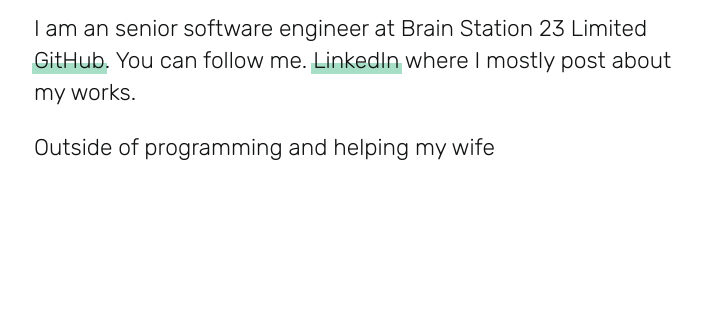
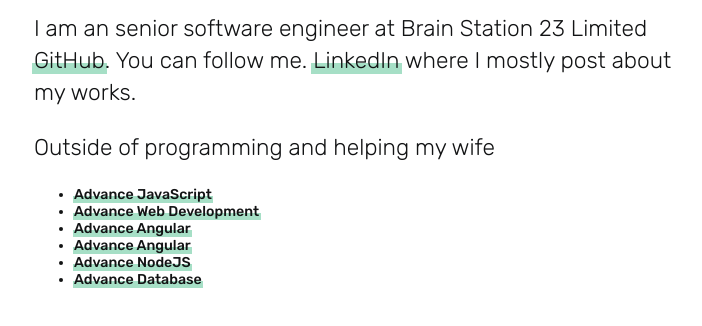
Before and after one commit to tauhidul0821/tauhidul0821.github.io, a plain HTML site: page index.html in a window 1280 px wide. Shown: the part 260-586 px from the top of the page, without its empty margins (102-804 px from the left). Drawn offline with Linux system fonts and the light colour scheme.

Commit message:
'added-all-file-for-update-and-'

```diff
--- a/index.html
+++ b/index.html
@@ -64,5 +64,14 @@
     <p>
       Outside of programming and helping my wife
     </p>
+
+    <ul>
+      <li><a href="https://tauhidul0821.github.io/advance/javaScript.html">Advance JavaScript</a></li>
+      <li><a href="https://tauhidul0821.github.io/advance/webDevelopment.html">Advance Web Development</a></li>
+      <li><a href="https://tauhidul0821.github.io/advance/angular.html">Advance Angular</a></li>
+      <li><a href="https://tauhidul0821.github.io/advance/reactJs.html">Advance Angular</a></li>
+      <li><a href="https://tauhidul0821.github.io/advance/nodeJs.html">Advance NodeJS</a></li>
+      <li><a href="https://tauhidul0821.github.io/advance/database.html">Advance Database</a></li>
+    </ul>
   </body>
 </html>
```
Also changed, not shown: advance/angular.html (added, +1 -0 lines), advance/database.html (added, +1 -0 lines), advance/javaScript.html (+1 -1 lines), advance/nodeJs.html (added, +1 -0 lines), advance/reactJs.html (added, +1 -0 lines), advance/typeScript.html (+1 -1 lines), advance/node.html (deleted), advance/webDevelopment.html (added), 8 other files.
